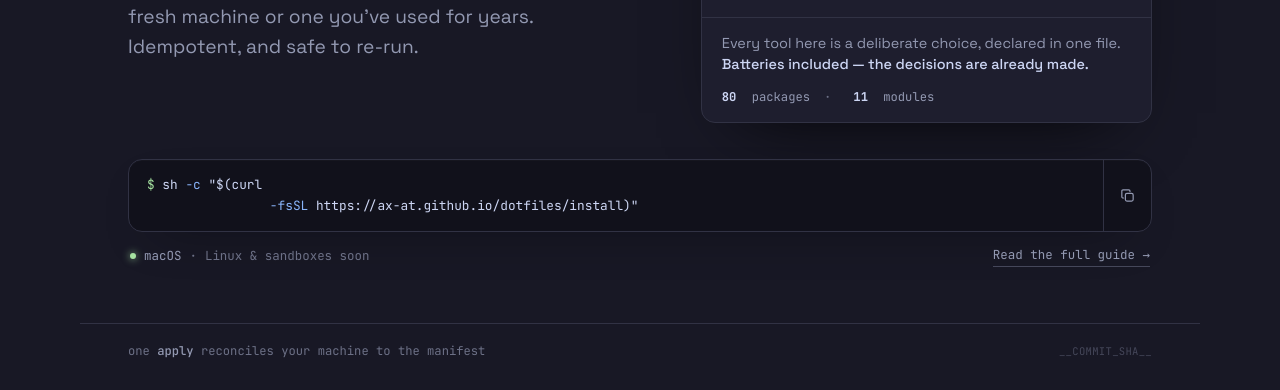
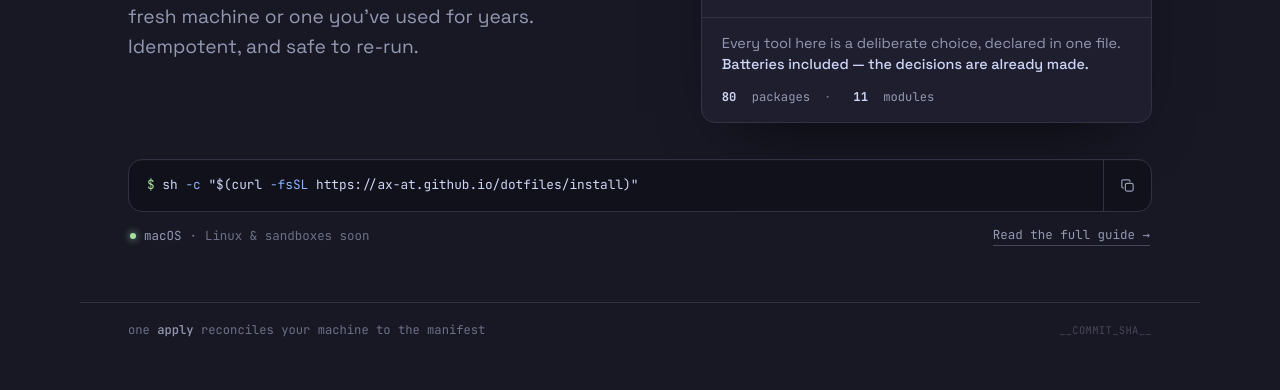
Before and after one commit to ax-at/dotfiles, a plain HTML site: page index.html in a window 1280 px wide. Shown: the part 496-886 px from the top of the page. Drawn offline with Linux system fonts and the light colour scheme.

Commit message:
fix(landing): collapse whitespace in install command to prevent spurious newline
`white-space: pre-wrap` preserved literal newlines from the HTML source
(introduced by Prettier reformatting), causing the install command to
render on two lines on GitHub Pages. Switching to `white-space: normal`
lets the browser collapse source whitespace while keeping <wbr> hints
intact for controlled line-breaking on narrow screens.

Co-Authored-By: Claude Sonnet 4.6 <noreply@anthropic.com>
Claude-Session: https://claude.ai/code/session_01KFVN4qn5JoB3NwXi11YZdb

```diff
--- a/index.html
+++ b/index.html
@@ -304,9 +304,9 @@
         font-size: clamp(0.8rem, 0.92vw, 0.94rem);
         line-height: 1.6;
         color: var(--text);
-        /* one line on desktop (fits the full width); wraps cleanly at the <wbr>
-       hints on narrow screens — the hostname never splits mid-token */
-        white-space: pre-wrap;
+        /* wraps only at the <wbr> hints on narrow screens; source newlines
+           from the formatter are collapsed and never rendered */
+        white-space: normal;
         overflow-wrap: break-word;
       }
       .command .p {
```
